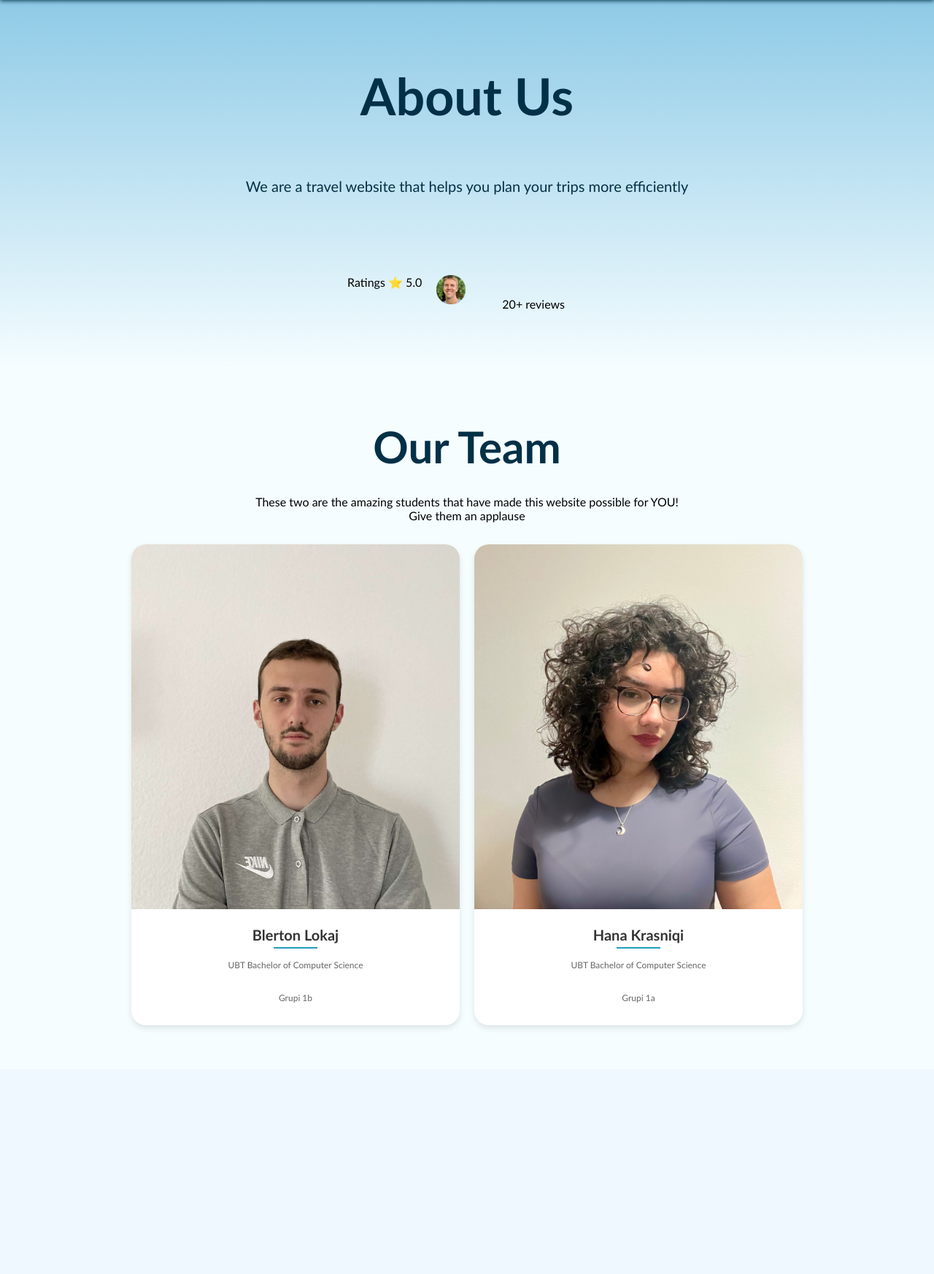
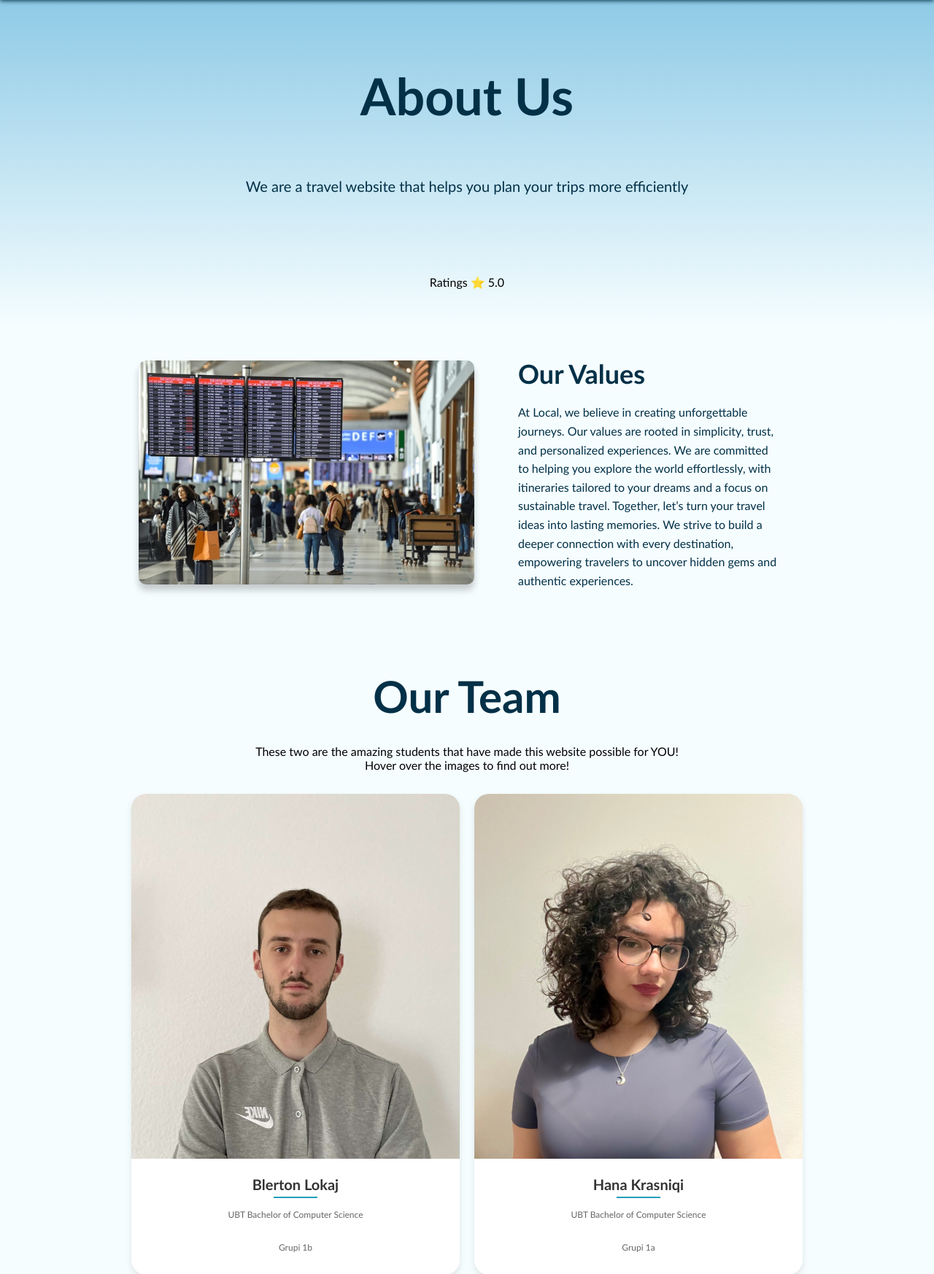
Before and after one commit to ciaoblerto/Local, a PHP site: page /AboutUs.html in a window 1280 px wide. Shown: the part 84-1830 px from the top of the page at 73% size. Before the commit the page ends 1493 px from the top, so only its background shows below. Run offline with PHP 8.4, Linux system fonts and the light colour scheme.

Commit message:
Our Values - About Page
Added a Our Values section para team members section

```diff
--- a/AboutUs.css
+++ b/AboutUs.css
@@ -42,7 +42,71 @@ body {
     margin: 0px 20px;
 }
 
+/* pjesa e values section*/
+.ourValues {
+    padding: 40px 20px;
+    text-align: center;
+}
 
+.valuesContainer {
+    display: flex;
+    flex-direction: column;
+    gap: 20px;
+    max-width: 900px;
+    margin: 0 auto;
+    align-items: center;
+    justify-content: center;
+}
+
+.images {
+    display: flex;
+    justify-content: center;
+    align-items: center;
+    position: relative;
+    width: 100%;
+    max-width: 80%;
+}
+
+.airport-image {
+    max-width: 460px;
+    border-radius: 10px;
+    box-shadow: 0 8px 10px rgba(0, 0, 0, 0.2);
+}
+
+.text {
+    max-width: 600px;
+    color: #023047;
+    padding: 0 20px;
+    text-align: center;
+}
+
+.text h2 {
+    font-size: 36px;
+    line-height: 1.4;
+    margin: 0 0 15px 0;
+    padding: 0;
+}
+
+.text p {
+    font-size: 16px;
+    line-height: 1.6;
+    margin: 0;
+    padding: 0;
+}
+
+@media (min-width: 600px) {
+    .valuesContainer {
+        flex-direction: row;
+        gap: 40px;
+        align-items: center;
+    }
+
+    .text {
+        text-align: left;
+    }
+}
+
+/* pjesa e team section*/
 .team-section {
     margin: 0 auto;
     padding: 40px 20px;
--- a/AboutUs.html
+++ b/AboutUs.html
@@ -33,16 +33,28 @@
         </section>
         <section class="ratings">
             <span>Ratings ⭐ 5.0</span>
-                <img src="/assets/user.png" alt="User 1">
-                <p>20+ reviews</p>
         </section>
 
+    </section>
+
+    <section class="ourValues">
+        <div class="valuesContainer">
+            <div class="images">
+                <img src="assets/airport.jpg" alt="" class="airport-image">
+            </div>
+            <div class="text">
+                <h2>Our Values</h2>
+                <p>At Local, we believe in creating unforgettable journeys. Our values are rooted in simplicity, trust, and personalized experiences. We are committed to helping you explore the world effortlessly, with itineraries tailored to your dreams and a focus on sustainable travel. Together, let’s turn your travel ideas into lasting memories.
+                    We strive to build a deeper connection with every destination, empowering travelers to uncover hidden gems and authentic experiences.
+                </p>
+            </div>
+        </div>
     </section>
 
 
     <section class="team-section">
         <h2>Our Team</h2>
-        <p>These two are the amazing students that have made this website possible for YOU! <br>Give them an applause</p>
+        <p>These two are the amazing students that have made this website possible for YOU! <br>Hover over the images to find out more!</p>
 
 
         <div class="team-container">
```
Also changed, not shown: assets/airport.jpg (added), assets/user.png (deleted).
